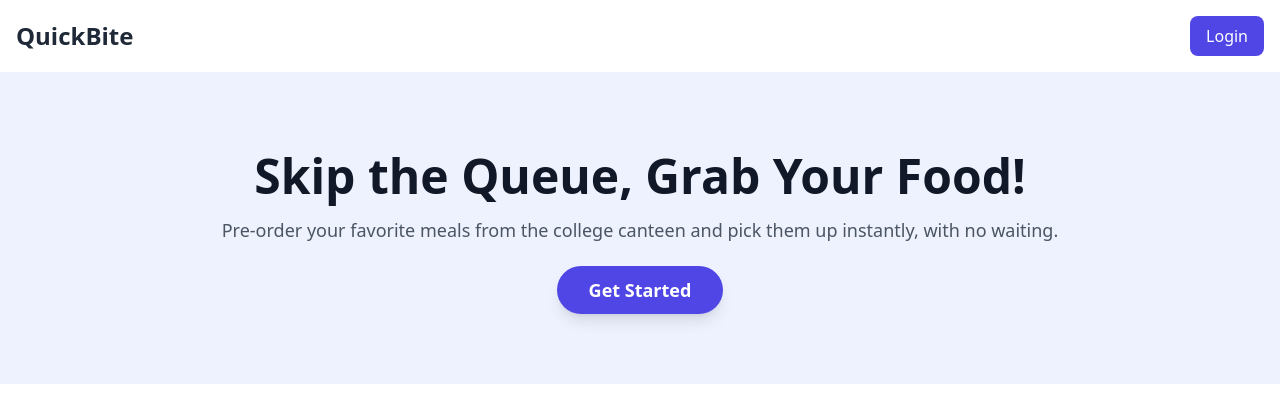
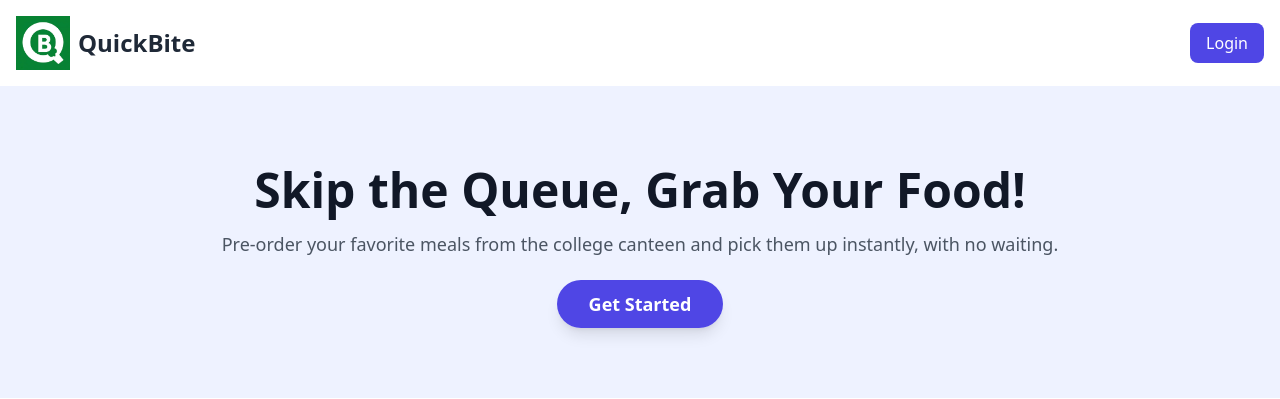
Before and after one commit to Shomyym/QuickBite, a Django app: page / in a window 1280 px wide. Shown: the top 399 px of the page. Run offline with Django 5.2, Linux system fonts and the light colour scheme; some libraries are stand-ins or nearby versions.

Commit message:
add quickbite logo to landing page

```diff
--- a/canteen_app/templates/canteen_app/landing.html
+++ b/canteen_app/templates/canteen_app/landing.html
@@ -1,7 +1,11 @@
-{% extends 'canteen_app/base.html' %} {% block content %}
+{% extends 'canteen_app/base.html' %} {% block content %} {% load static %}
 <header class="bg-white shadow-sm">
   <nav class="container mx-auto p-4 flex justify-between items-center">
-    <h1 class="text-2xl font-bold text-gray-800">QuickBite</h1>
+    <div class="flex flex-row-reverse items-center gap-[8px]">
+      <h1 class="text-2xl font-bold text-gray-800">QuickBite</h1>
+      <img src="{% static "canteen_app/images/logoquickbite.jpg" %}"
+      class="w-[54px]" />
+    </div>
     <a
       href="{% url 'login' %}"
       class="px-4 py-2 bg-indigo-600 text-white rounded-lg hover:bg-indigo-700 transition"
```
Also changed, not shown: canteen_app/static/canteen_app/images/logoquickbite.jpg (added).
